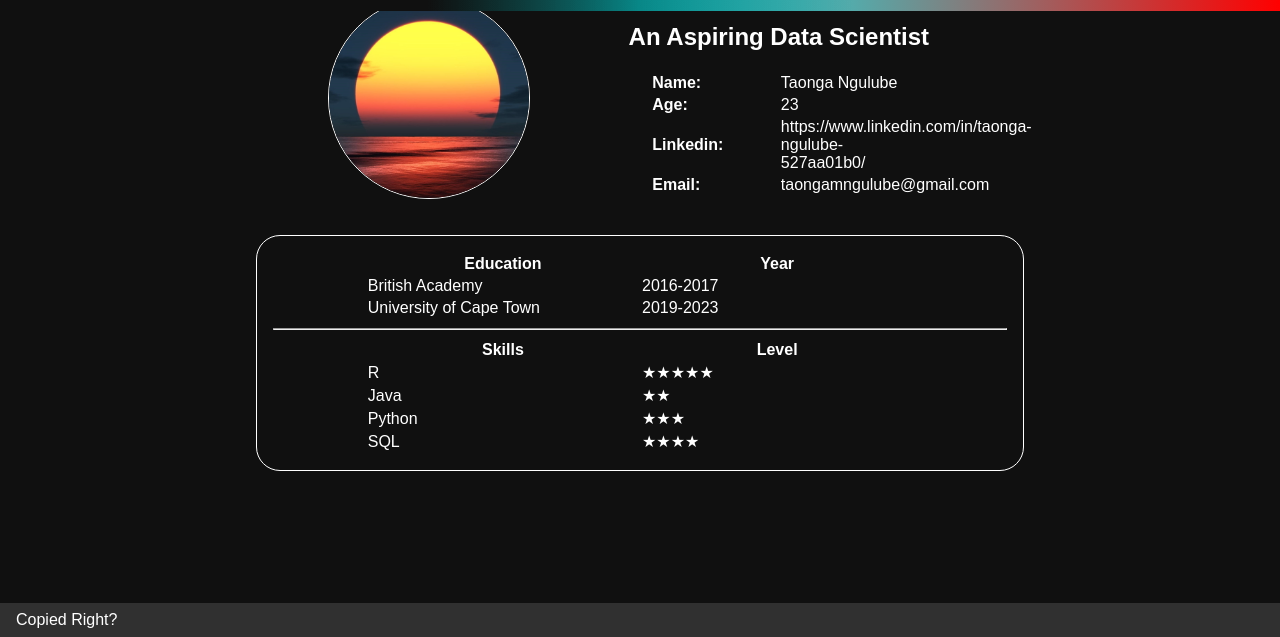
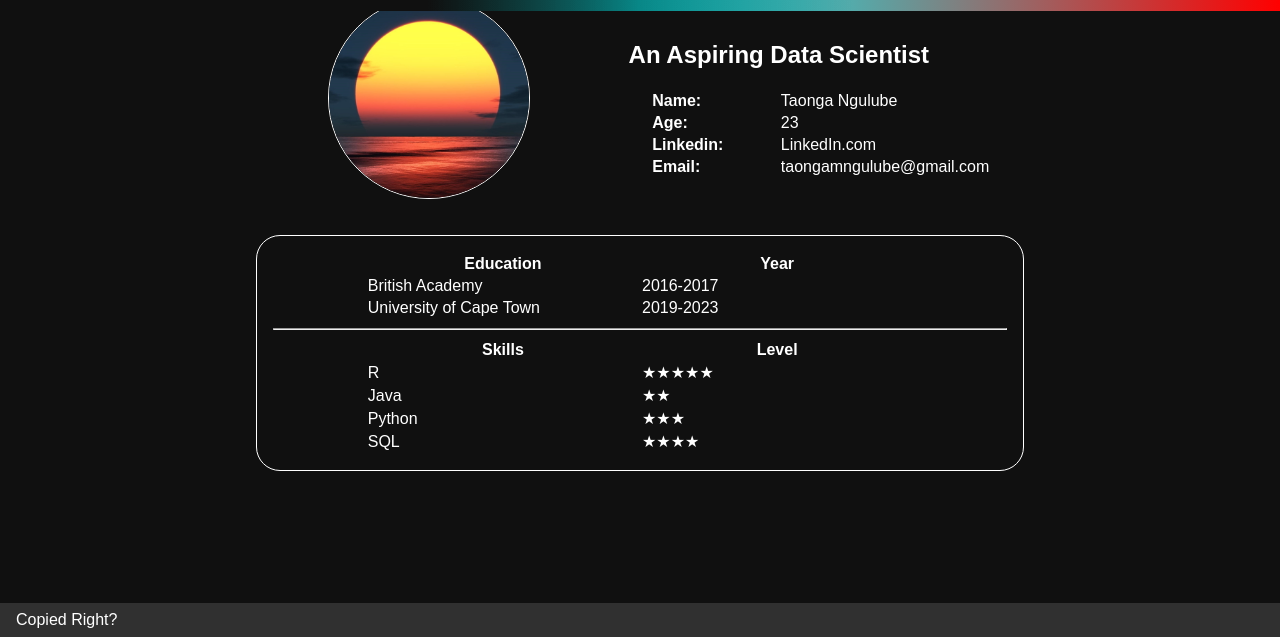
Before and after one commit to TaongaN/Website, a plain HTML site: page index.html in a window 1280 px wide. Shown: the part 163-800 px from the top of the page. Drawn offline with Linux system fonts and the light colour scheme.

Commit message:
Created a linkedin hyperlink

```diff
--- a/index.html
+++ b/index.html
@@ -40,7 +40,7 @@
             </tr>
             <tr>
               <th>Linkedin:</th>
-              <td> https://www.linkedin.com/in/taonga-ngulube-527aa01b0/</td>
+              <td> <a href = " https://www.linkedin.com/in/taonga-ngulube-527aa01b0/" > LinkedIn.com </a></td>
             </tr>
             <tr>
               <th>Email:</th>
```
